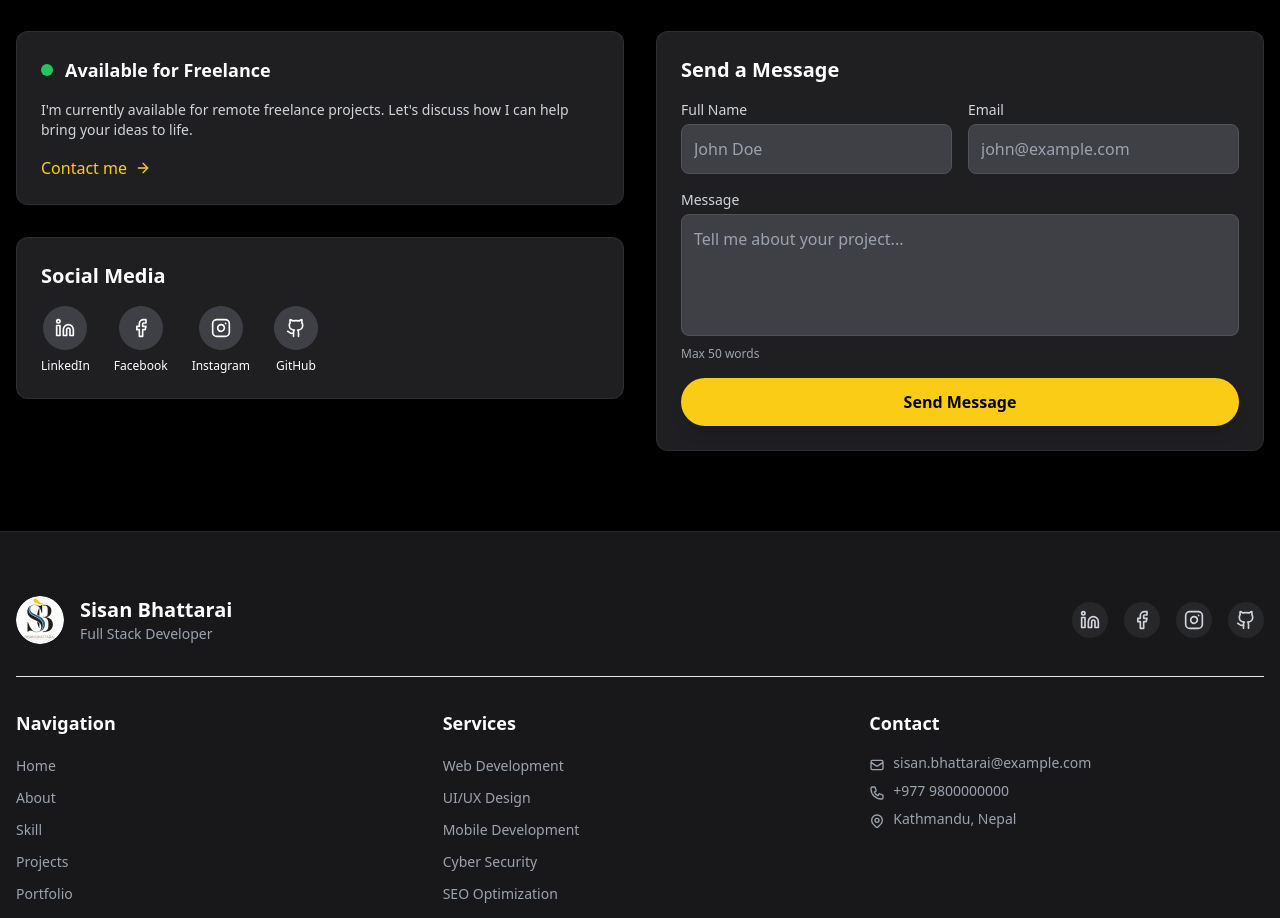
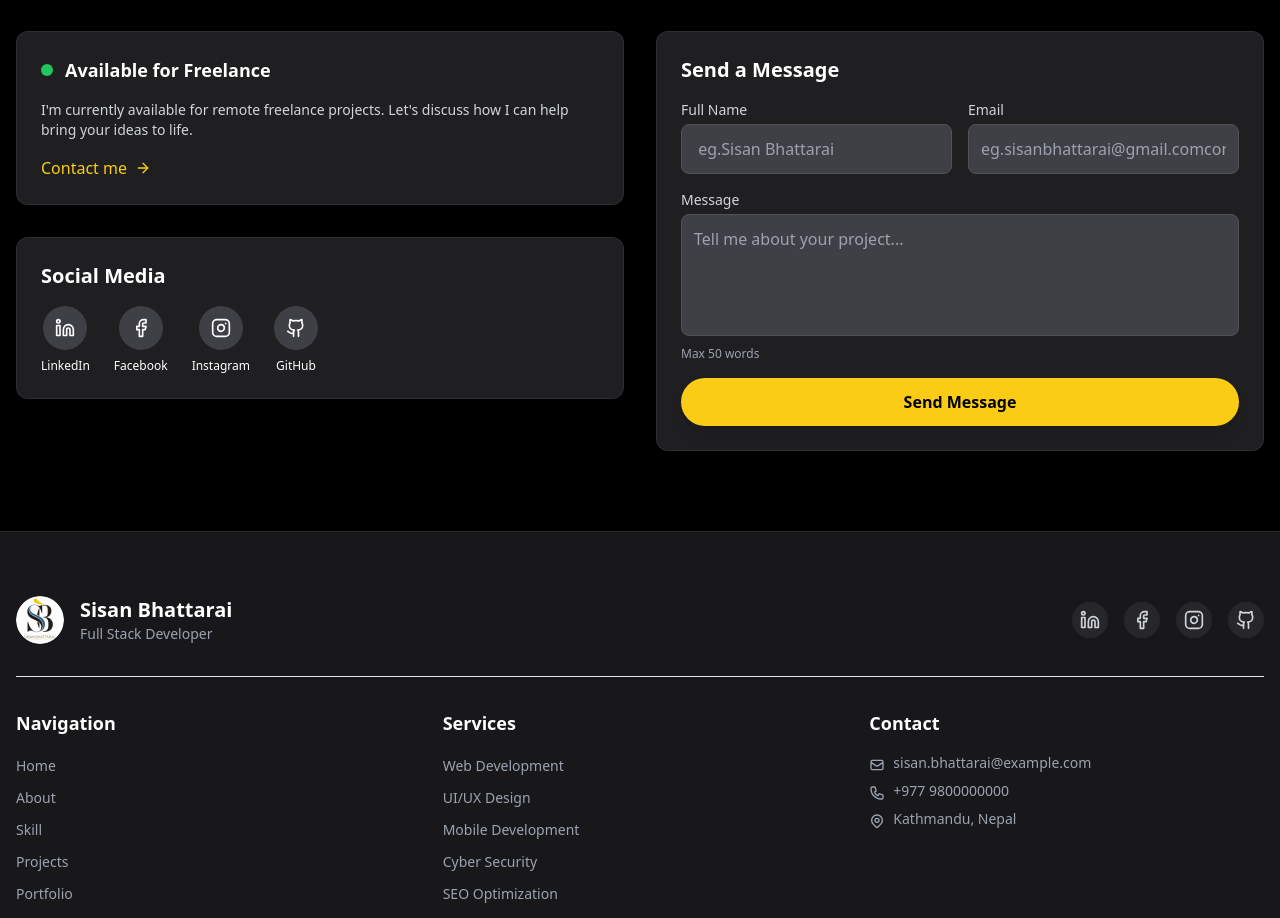
Before and after one commit to Seesonn/sisanwebsite, a React (Create React App) app: page / in a window 1280 px wide. Shown: the part 4580-5498 px from the top of the page. Built offline with nearby package versions, Linux system fonts and the light colour scheme.

Commit message:
Update port.js

```diff
--- a/src/port.js
+++ b/src/port.js
@@ -1089,7 +1089,7 @@ export default function Portfolio() {
                       <motion.input
                         type="text"
                         name="name"
-                        placeholder="John Doe"
+                        placeholder=" eg.Sisan Bhattarai"
                         className={`w-full p-3 rounded-lg transition-colors duration-300 focus:ring-2 focus:ring-yellow-400 focus:outline-none ${
                           theme === "dark"
                             ? "bg-zinc-700 text-white border border-zinc-600"
@@ -1110,7 +1110,7 @@ export default function Portfolio() {
                       <motion.input
                         type="email"
                         name="email"
-                        placeholder="john@example.com"
+                        placeholder="eg.sisanbhattarai@gmail.comcom"
                         className={`w-full p-3 rounded-lg transition-colors duration-300 focus:ring-2 focus:ring-yellow-400 focus:outline-none ${
                           theme === "dark"
                             ? "bg-zinc-700 text-white border border-zinc-600"
```
